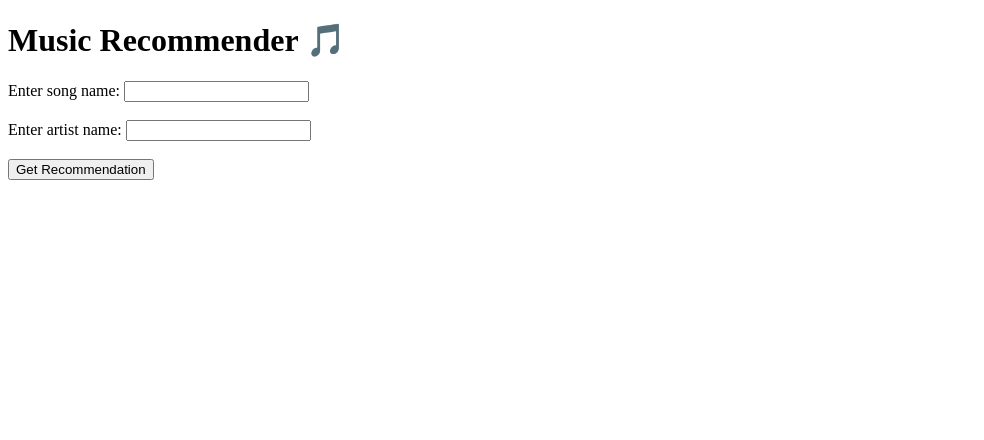
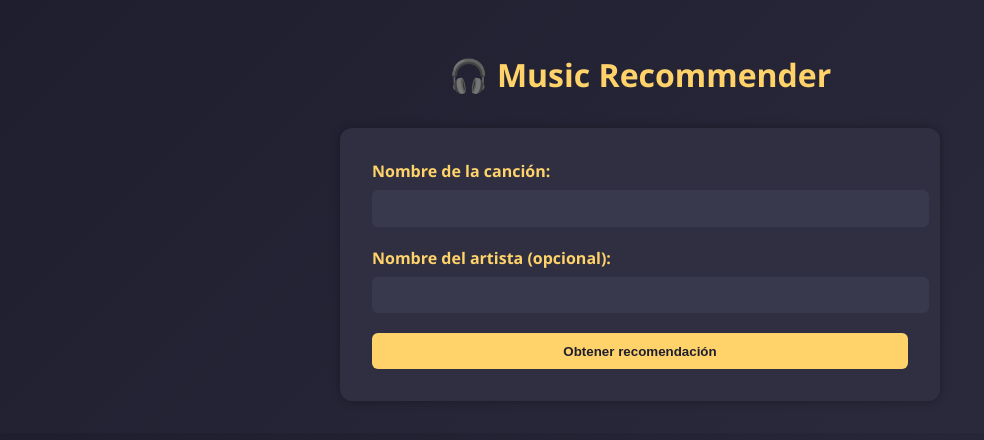
Before and after one commit to MarioJP98/TFM-Deployment, a Django app: page / in a window 1280 px wide. Shown: the top 440 px of the page, without its empty margins (0-984 px from the left). Run offline with Django 5.2, Linux system fonts and the light colour scheme.

Commit message:
Improve UI

```diff
--- a/docker/django/recommendations/templates/recommendations/index.html
+++ b/docker/django/recommendations/templates/recommendations/index.html
@@ -1,18 +1,80 @@
 <!DOCTYPE html>
-<html lang="en">
+<html lang="es">
+
 <head>
     <meta charset="UTF-8">
-    <title>Music Recommender</title>
+    <title>Recomendador Musical</title>
+    <style>
+        body {
+            font-family: 'Segoe UI', sans-serif;
+            background: linear-gradient(135deg, #1e1e2f, #2c2c3e);
+            color: #f0f0f0;
+            padding: 2em;
+            max-width: 600px;
+            margin: auto;
+        }
+
+        h1 {
+            text-align: center;
+            color: #ffd369;
+        }
+
+        form {
+            background-color: #2f2f41;
+            padding: 2em;
+            border-radius: 12px;
+            box-shadow: 0 0 10px rgba(0, 0, 0, 0.3);
+            margin-top: 2em;
+        }
+
+        label {
+            display: block;
+            margin-bottom: 0.5em;
+            font-weight: bold;
+            color: #ffd369;
+        }
+
+        input[type="text"] {
+            width: 100%;
+            padding: 0.8em;
+            border-radius: 6px;
+            border: none;
+            background-color: #39394d;
+            color: #f0f0f0;
+            margin-bottom: 1.5em;
+        }
+
+        button {
+            background-color: #ffd369;
+            color: #1e1e2f;
+            font-weight: bold;
+            padding: 0.8em 1.2em;
+            border: none;
+            border-radius: 6px;
+            cursor: pointer;
+            width: 100%;
+            transition: background-color 0.3s;
+        }
+
+        button:hover {
+            background-color: #e6be5a;
+        }
+    </style>
 </head>
+
 <body>
-    <h1>Music Recommender 🎵</h1>
+    <h1>🎧 Music Recommender</h1>
+
     <form action="{% url 'recommend_view' %}" method="post">
         {% csrf_token %}
-        <label for="song_name">Enter song name:</label>
-        <input type="text" id="song_name" name="song_name" required><br><br>
-        <label for="artist_name">Enter artist name:</label>
-        <input type="text" id="artist_name" name="artist_name"><br><br>
-        <button type="submit">Get Recommendation</button>
+        <label for="song_name">Nombre de la canción:</label>
+        <input type="text" id="song_name" name="song_name" required>
+
+        <label for="artist_name">Nombre del artista (opcional):</label>
+        <input type="text" id="artist_name" name="artist_name">
+
+        <button type="submit">Obtener recomendación</button>
     </form>
 </body>
+
 </html>
--- a/docker/django/recommendations/views.py
+++ b/docker/django/recommendations/views.py
@@ -14,6 +14,7 @@ def recommend_view(request):
     if request.method == "POST":
         song_name = request.POST.get('song_name', '')
         artist_name = request.POST.get("artist_name", "")
+
 
         try:
             # Extract fetures from the spotify API
@@ -39,6 +40,7 @@ def recommend_view(request):
             return render(request, "recommendations/error.html", {"error": f"Spotify API error: {e}"})
 
         except Exception as e:
+            print("AAAAAAAAAAAAAAAAAAAAAAAAAAAAAAAAAAAAAAAAAAAAAAAAAAAAAAAAAA")
             return render(request, "recommendations/error.html", {"error": f"Internal error: {e}"})
 
     else:
```
Also changed, not shown: docker/django/recommendations/templates/recommendations/error.html (+53 -2 lines), docker/django/recommendations/templates/recommendations/success.html (+74 -6 lines).
